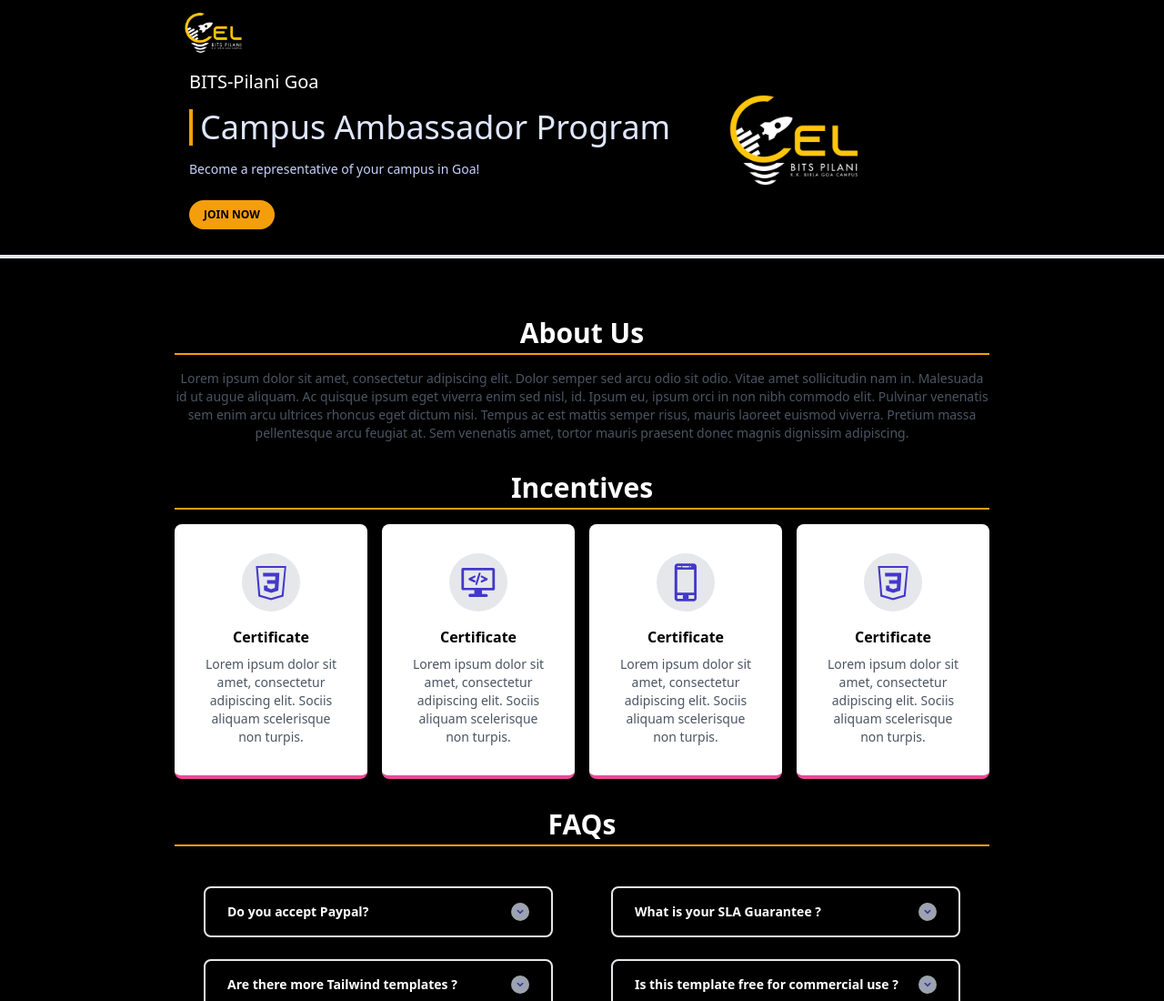
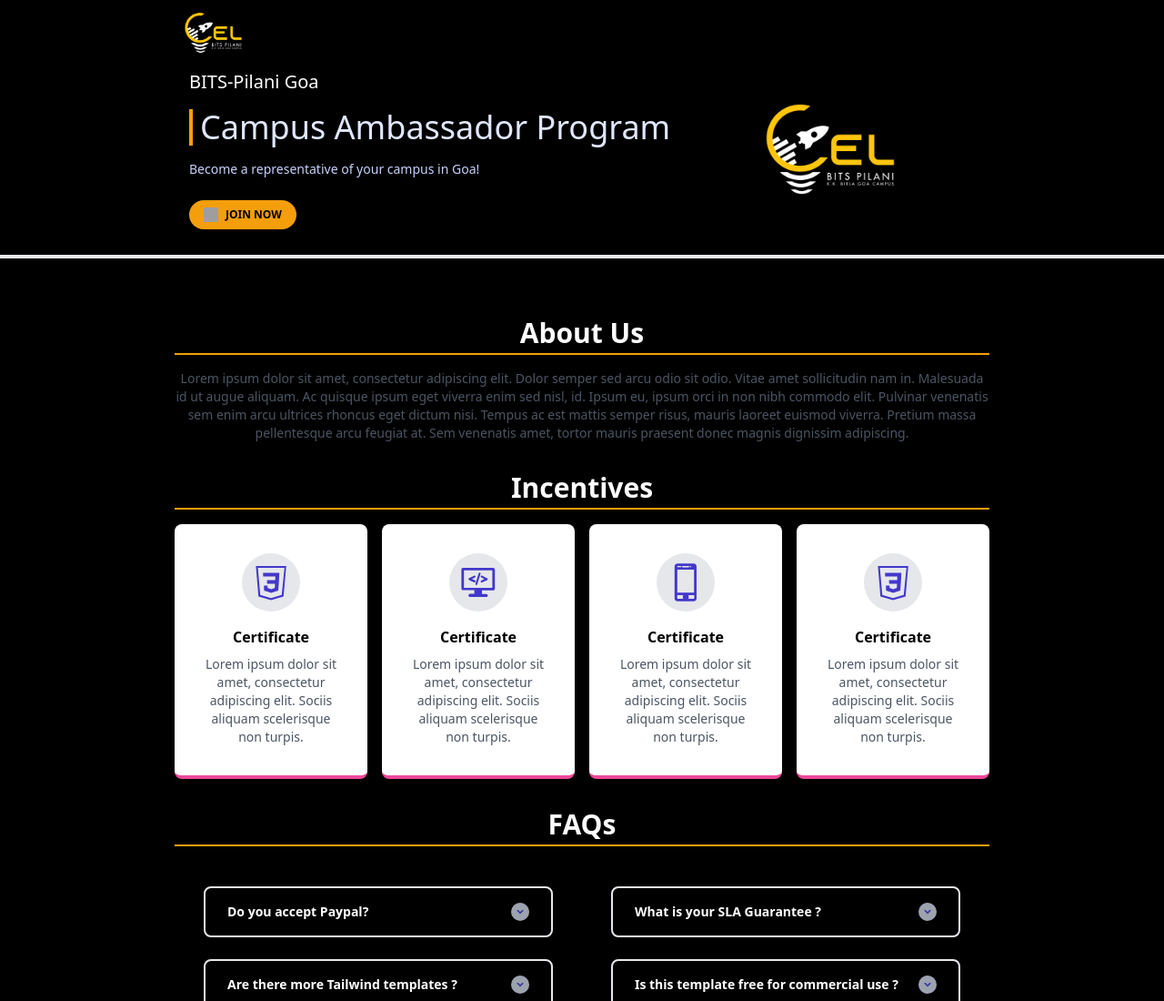
Before and after one commit to mmjsmohit/campusambassador, a website: page index.html in a window 1280 px wide. Shown: the top 1100 px of the page at 91% size. Drawn offline with nearby package versions, Linux system fonts and the light colour scheme; grey boxes are pictures that could not be loaded.

Commit message:
FavIcon, Edited Page Title, and minor changes.

```diff
--- a/index.html
+++ b/index.html
@@ -5,7 +5,8 @@
 <!--[if gt IE 8]>      <html class="no-js"> <!--<![endif]-->
 <html><head>
     <meta name="viewport" content="width=device-width, initial-scale=1.0">
-  <title>Learn Tailwind CSS Final Project Solution</title>
+  <title>Campus Ambassador Program</title>
+  <link rel="icon" type="image/x-icon" href="cel_fav.png">
   <link href="https://unpkg.com/tailwindcss@^1.0/dist/tailwind.min.css" rel="stylesheet">
 </head>
 <body class="bg-black font-sans flex flex-col items-center">
@@ -26,7 +27,7 @@
               </svg>
           </button>
       </div>
-      <div class="flex mx-4">
+      <div class="flex items-center mx-4 space-x-20">
       <div class="my-4">
         <h2 class="text-xl text-white">BITS-Pilani Goa</h2>
         <div class="flex border-l-4 border-yellow-500 pl-2 my-4">
@@ -36,17 +37,18 @@
           <p class="text-sm text-indigo-200">Become a representative of your campus in Goa!</p>
           <div class="relative mt-4 flex justify-between">
               <div class="flex">
-                <img src="right" alt="">
-                  <a href="https://www.google.com" class="bg-yellow-500 text-black font-bold mt-2 px-4 py-2 rounded-full text-xs uppercase hover:bg-yellow-700 transition-colors ease-in-out duration-500">Join Now</a>
 
+                <a href="https://www.google.com" class=" inline-flex bg-yellow-500 text-black font-bold mt-2 px-4 py-2 rounded-full text-xs uppercase hover:bg-yellow-700 transition-colors ease-in-out duration-500">
+                    <img src="https://img.icons8.com/fluency-systems-regular/48/000000/right--v1.png" class="h-4 w-4 mr-2" alt="">Join Now
+                </a>
               </div>
               <!-- <div class=" bg-black absolute right-0 rounded-full flex justify-center items-center p-5 border-4 border-pink-500">
                   <img class="w-16" src="cel_dark.png">
               </div> -->
           </div>
       </div>
-      <div class="bg-gradient-to-r from-cyan-500 to-blue-500">
-        <img src="cel_dark.png" class="w-48 m-10">
+      <div">
+        <img src="cel_dark.png" class="w-48">
       </div>
     </div>
 </div>
```
Also changed, not shown: cel_fav.png (added).
